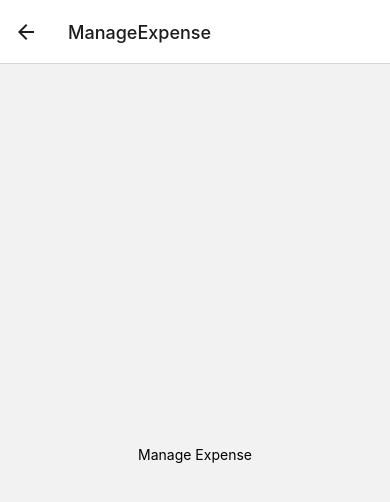
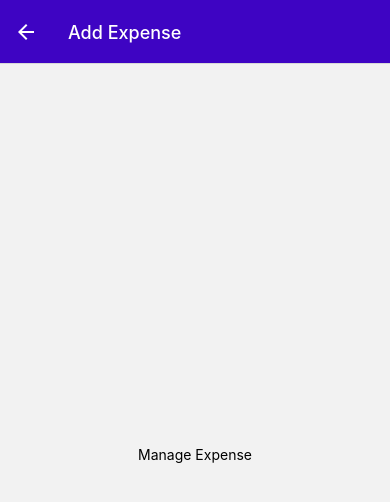
Before and after one commit to rayGreycloud/expense-tracker, a React Native app: screen /ManageExpense in a window 390 px wide. Shown: the top 502 px of the page. Built offline with nearby package versions, Linux system fonts and the light colour scheme.

Commit message:
add header btn to add/edit expense

```diff
--- a/App.js
+++ b/App.js
@@ -7,6 +7,8 @@ import { Ionicons } from '@expo/vector-icons';
 import ManageExpense from './screens/ManageExpense';
 import RecentExpenses from './screens/RecentExpenses';
 import AllExpenses from './screens/AllExpenses';
+import IconButton from './components/ExpensesOutput/UI/IconButton';
+
 import { GlobalStyles } from './constants/styles';
 
 const Stack = createNativeStackNavigator();
@@ -14,7 +16,7 @@ const Tab = createBottomTabNavigator();
 
 const ExpensesOverview = () => (
   <Tab.Navigator
-    screenOptions={{
+    screenOptions={({ navigation }) => ({
       headerStyle: {
         backgroundColor: GlobalStyles.colors.primary500
       },
@@ -22,8 +24,19 @@ const ExpensesOverview = () => (
       tabBarStyle: {
         backgroundColor: GlobalStyles.colors.primary500
       },
-      tabBarActiveTintColor: GlobalStyles.colors.accent500
-    }}
+      tabBarActiveTintColor: GlobalStyles.colors.accent500,
+      headerRight: ({ tintColor }) => (
+        <IconButton
+          icon={'add'}
+          size={24}
+          color={tintColor}
+          onPress={() => {
+            console.log('pressed');
+            navigation.navigate('ManageExpense');
+          }}
+        />
+      )
+    })}
   >
     <Tab.Screen
       name='RecentExpenses'
@@ -55,7 +68,12 @@ export default function App() {
     <>
       <StatusBar style='light' />
       <NavigationContainer>
-        <Stack.Navigator>
+        <Stack.Navigator
+          screenOptions={{
+            headerStyle: { backgroundColor: GlobalStyles.colors.primary500 },
+            headerTintColor: '#fff'
+          }}
+        >
           <Stack.Screen
             name='ExpensesOverview'
             component={ExpensesOverview}
@@ -63,7 +81,14 @@ export default function App() {
               headerShown: false
             }}
           />
-          <Stack.Screen name='ManageExpense' component={ManageExpense} />
+          <Stack.Screen
+            name='ManageExpense'
+            component={ManageExpense}
+            options={{
+              presentation: 'modal', // mostly effects iOS
+              title: 'Add Expense'
+            }}
+          />
         </Stack.Navigator>
       </NavigationContainer>
     </>
```
